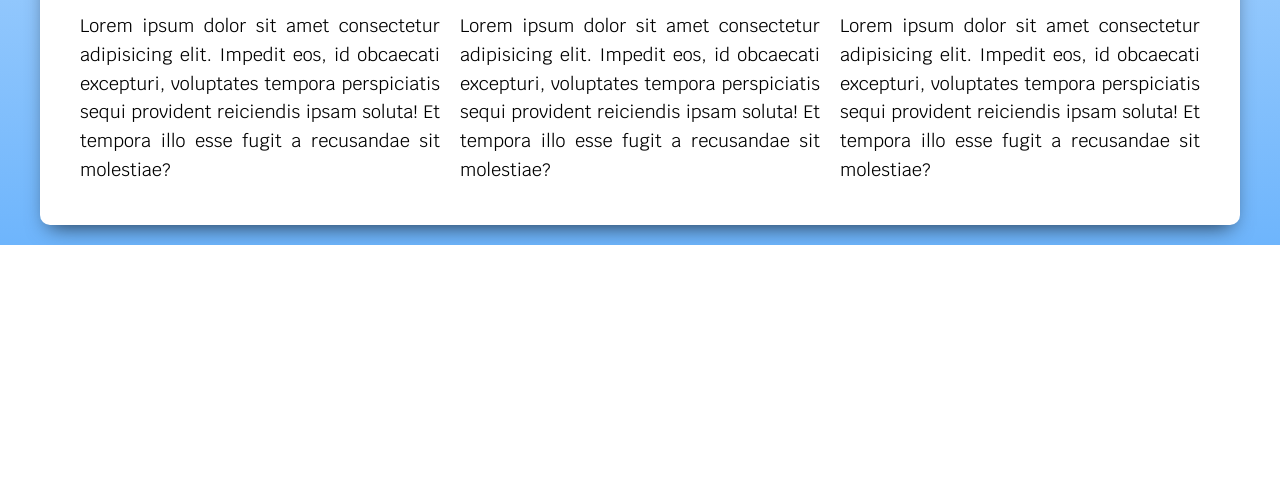
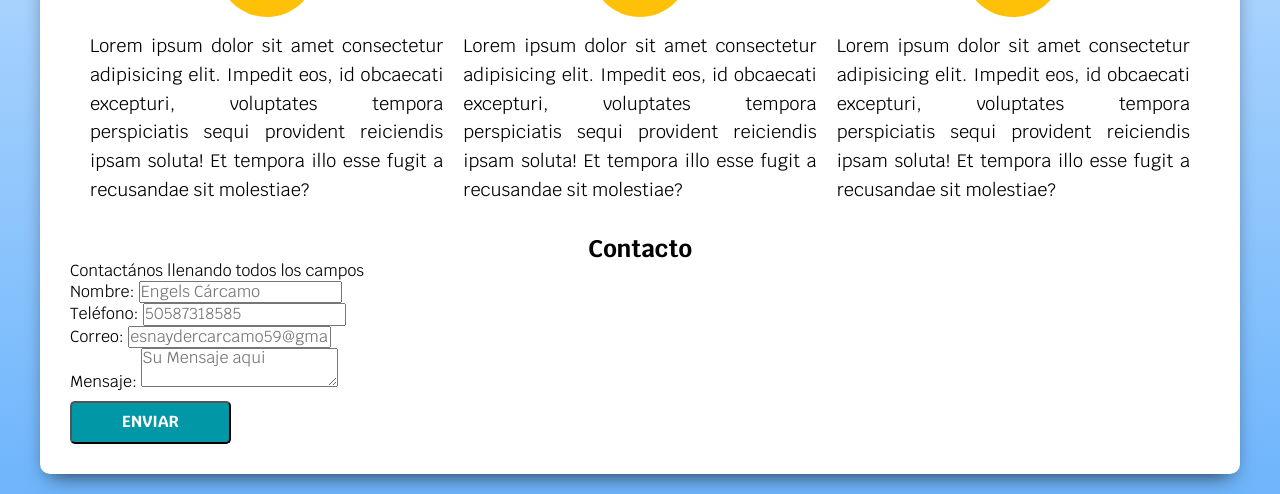
Before and after one commit to engellcarcamo/freelancerWebSite, a plain HTML site: page index.html in a window 1280 px wide. Shown: the part 769-1263 px from the top of the page. Before the commit the page ends 1014 px from the top, so only its background shows below. Drawn offline with nearby package versions, Linux system fonts and the light colour scheme.

Commit message:
Agregando nueva seccion para el formulario 'contacto', personalizando banner de página y agregando algunos metadatos al head del documento index.html

```diff
--- a/index.html
+++ b/index.html
@@ -2,8 +2,11 @@
 <html lang="es">
 
 <head>
+    <!--   META DATOS -->
     <meta charset="UTF-8">
     <meta name="viewport" content="width=device-width, initial-scale=1.0">
+    <meta name="description" content="Diseño web de sitio Freelancer hecho con HTML5 Y CSS3">
+    <meta name="author" content="Engels Cárcamo">
     <!-- ICONS Fontawesome -->
     <link rel="stylesheet" href="https://use.fontawesome.com/releases/v5.4.1/css/all.css"
         integrity="sha384-5sAR7xN1Nv6T6+dT2mhtzEpVJvfS3NScPQTrOxhwjIuvcA67KV2R5Jz6kr4abQsz" crossorigin="anonymous">
@@ -27,12 +30,13 @@
     </header>
     <section class="hero">
         <div class="contenedor-hero">
-            <h1>Diseño y Desarrollo Freelancer</h1>
+            <h1>Diseño y Desarrollo Freelancer <br>Engels Cárcamo</h1>
             <p><i>🚀</i>Nicaragua</p>
             <a href="#" class="boton">Contactar</a>
         </div>
     </section>
-    <main class="servicios contenedor">
+    <div class="contenedor">
+        <main class="servicios">
             <h2>Nuestros Servicios</h2>
             <div class="contenedor-servicios">
                 <div class="servicio">
@@ -41,7 +45,8 @@
                         <i class="fas fa-pen-nib"></i>
                     </div>
                     <p>Lorem ipsum dolor sit amet consectetur adipisicing elit. Impedit eos, id obcaecati excepturi,
-                    voluptates tempora perspiciatis sequi provident reiciendis ipsam soluta! Et tempora illo esse fugit
+                        voluptates tempora perspiciatis sequi provident reiciendis ipsam soluta! Et tempora illo esse
+                        fugit
                         a recusandae sit molestiae?</p>
                 </div>
                 <div class="servicio">
@@ -52,7 +57,8 @@
                         <i class="fab fa-apple"></i>
                     </div>
                     <p>Lorem ipsum dolor sit amet consectetur adipisicing elit. Impedit eos, id obcaecati excepturi,
-                    voluptates tempora perspiciatis sequi provident reiciendis ipsam soluta! Et tempora illo esse fugit
+                        voluptates tempora perspiciatis sequi provident reiciendis ipsam soluta! Et tempora illo esse
+                        fugit
                         a recusandae sit molestiae?</p>
                 </div>
                 <div class="servicio">
@@ -63,12 +69,40 @@
                         <i class="fab fa-facebook"></i>
                     </div>
                     <p>Lorem ipsum dolor sit amet consectetur adipisicing elit. Impedit eos, id obcaecati excepturi,
-                    voluptates tempora perspiciatis sequi provident reiciendis ipsam soluta! Et tempora illo esse fugit
+                        voluptates tempora perspiciatis sequi provident reiciendis ipsam soluta! Et tempora illo esse
+                        fugit
                         a recusandae sit molestiae?</p>
                 </div>
             </div>
-
         </main>
+        <section id="contacto" class="contacto">
+            <h2>Contacto</h2>
+            <form action="#">
+                <legend>Contactános llenando todos los campos</legend>
+                <div class="contenedor-campos">
+                    <div class="campo">
+                        <label for="">Nombre:</label>
+                        <input type="text" name="nombre" placeholder="Engels Cárcamo">
+                    </div>
+                    <div class="campo">
+                        <label for="">Teléfono:</label>
+                        <input type="tel" name="nombre" placeholder="50587318585">
+                    </div>
+                    <div class="campo w-100">
+                        <label for="">Correo:</label>
+                        <input type="email" name="nombre" placeholder="esnaydercarcamo59@gmail.com">
+                    </div>
+                    <div class="campo w-100">
+                        <label for="">Mensaje:</label>
+                        <textarea placeholder="Su Mensaje aqui"></textarea>
+                    </div>
+                </div>
+                <div class="enviar">
+                    <input type="submit" class="boton" value="enviar">
+                </div>
+            </form>
+        </section>
+    </div>
 </body>
 
 </html>
```
Lines whose indentation alone changed are shown as unchanged.
